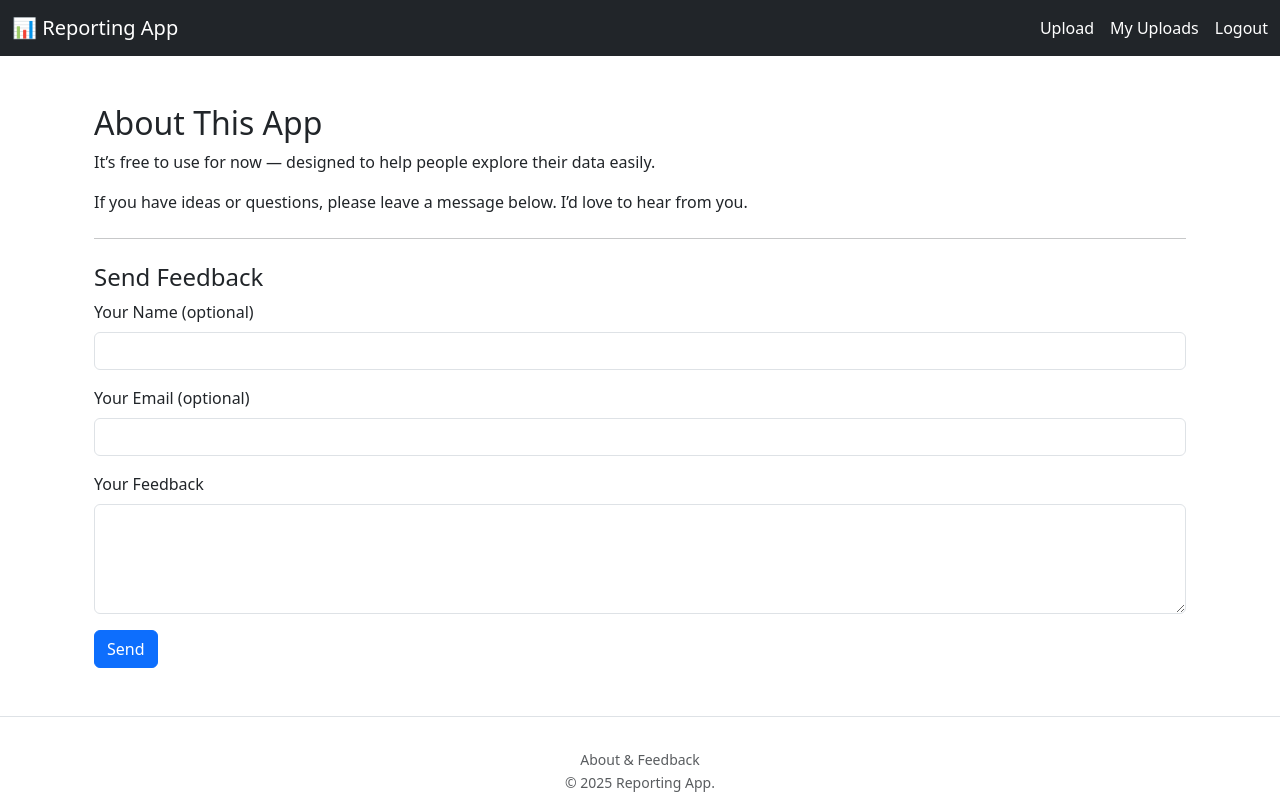
After one commit to irenagong/reporting-app, a Flask app: page /about in a window 1280 px wide. The commit adds this page. Run offline with Flask 3, Linux system fonts and the light colour scheme.

Commit message:
add about & feedback

```diff
--- a/app.py
+++ b/app.py
@@ -10,6 +10,8 @@ from flask_login import LoginManager, UserMixin, login_user, logout_user, login_
 from werkzeug.security import generate_password_hash, check_password_hash
 from flask import flash
 from datetime import datetime
+from dotenv import load_dotenv
+load_dotenv()
 
 app = Flask(__name__)
 @app.context_processor
@@ -176,13 +178,17 @@ def register():
     if request.method == 'POST':
         username = request.form['username']
         password = request.form['password']
+        # secret = request.form['secret']
+
+        # if secret != os.environ.get('REGISTRATION_CODE'):
+        #     flash("Invalid registration code.")
+        #     return redirect('/register')
 
         if User.query.filter_by(username=username).first():
             flash('Username already exists.')
             return redirect('/register')
 
         hashed_pw = generate_password_hash(password, method='pbkdf2:sha256')
-
         new_user = User(username=username, password=hashed_pw)
         db.session.add(new_user)
         db.session.commit()
@@ -211,6 +217,23 @@ def login():
 def logout():
     logout_user()
     return redirect('/login')
+
+@app.route('/about', methods=['GET', 'POST'])
+def about():
+    if request.method == 'POST':
+        name = request.form.get('name', '').strip()
+        email = request.form.get('email', '').strip()
+        message = request.form.get('message', '').strip()
+
+        if not message:
+            flash('Please enter your feedback message.')
+            return redirect('/about')
+
+        # TODO: Store or email — for now just flash
+        flash("Thank you for your feedback!")
+        return redirect('/about')
+
+    return render_template('about.html')
 
 @app.route('/my-uploads')
 @login_required
--- /dev/null
+++ b/templates/about.html
@@ -0,0 +1,35 @@
+{% extends "base.html" %}
+{% block content %}
+<div class="container mt-5">
+    <h2>About This App</h2>
+    <p>It’s free to use for now — designed to help people explore their data easily.</p>
+    <p>If you have ideas or questions, please leave a message below. I’d love to hear from you.</p>
+
+    <hr class="my-4">
+    <h4>Send Feedback</h4>
+
+    <form method="post">
+        <div class="mb-3">
+            <label for="name" class="form-label">Your Name (optional)</label>
+            <input type="text" class="form-control" name="name" id="name">
+        </div>
+        <div class="mb-3">
+            <label for="email" class="form-label">Your Email (optional)</label>
+            <input type="email" class="form-control" name="email" id="email">
+        </div>
+        <div class="mb-3">
+            <label for="message" class="form-label">Your Feedback</label>
+            <textarea class="form-control" name="message" id="message" rows="4" required></textarea>
+        </div>
+        <button type="submit" class="btn btn-primary">Send</button>
+    </form>
+
+    {% with messages = get_flashed_messages() %}
+      {% if messages %}
+        <div class="alert alert-success mt-4">
+            {{ messages[0] }}
+        </div>
+      {% endif %}
+    {% endwith %}
+</div>
+{% endblock %}
--- a/templates/base.html
+++ b/templates/base.html
@@ -31,7 +31,10 @@
         {% endblock %}
     </div>
     <footer class="text-center text-muted py-3 mt-5 border-top">
-        <small>© {{ current_year }} Reporting App. Built with ❤️ by You.</small>
+        <small class="d-block mt-3">
+            <a href="{{ url_for('about') }}" class="text-muted text-decoration-none">About & Feedback</a>
+        </small>
+        <small>© {{ current_year }} Reporting App.</small>
     </footer>
 </body>
 </html>
```
Also changed, not shown: instance/users.db, 1 other file.
